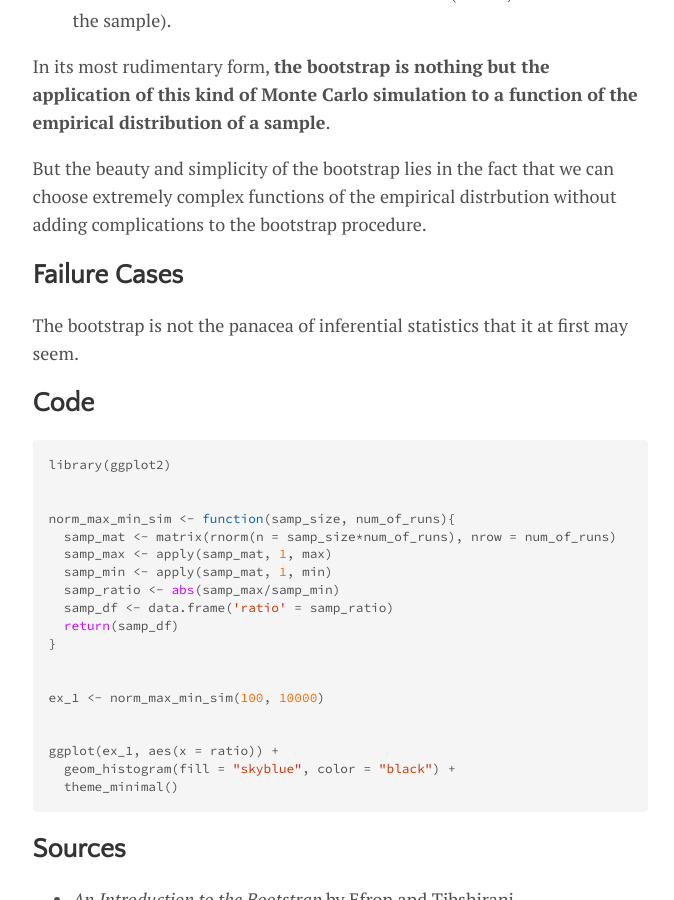
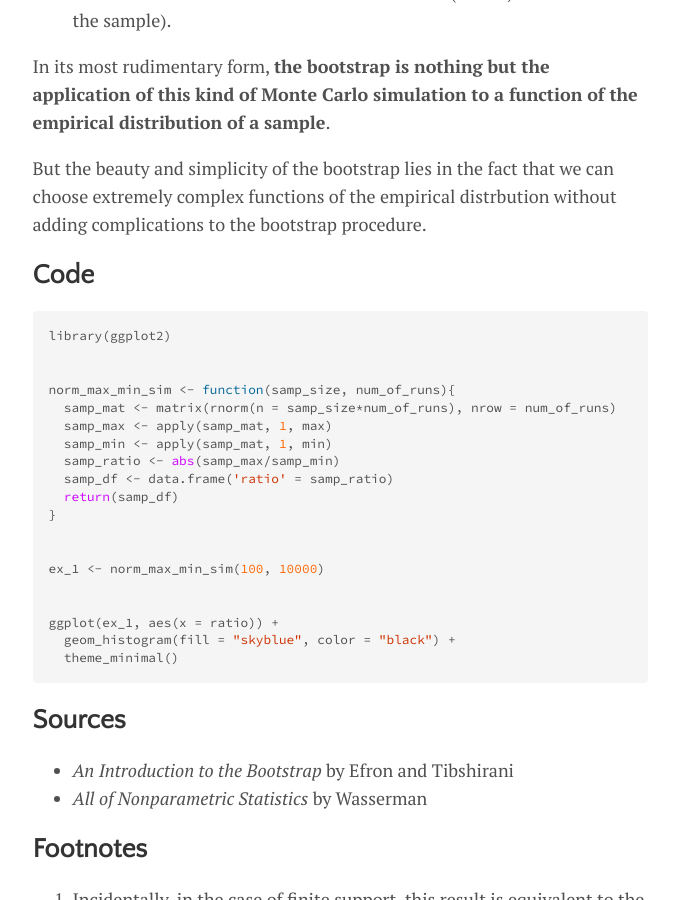
Before and after one commit to DanielAmes/DanielAmes.github.io, a Jekyll site: the page built from _posts/2024-12-30-bootstrap.md, in a window 1280 px wide and 900 px high, scrolled down 2334 px. Shown: the whole window, without its empty margins (300-974 px from the left). Built offline with Jekyll 4.4.1, drawn with Linux system fonts in a browser that asks for light colours; formulas are drawn with MathJax 3.

Commit message:
removed failure case header

````diff
--- a/_posts/2024-12-30-bootstrap.md
+++ b/_posts/2024-12-30-bootstrap.md
@@ -60,10 +60,6 @@ In its most rudimentary form, **the bootstrap is nothing but the application of
 
 But the beauty and simplicity of the bootstrap lies in the fact that we can choose extremely complex functions of the empirical distrbution without adding complications to the bootstrap procedure.
 
-## Failure Cases
-
-The bootstrap is not the panacea of inferential statistics that it at first may seem.
-
 ## Code
 ```R
 library(ggplot2)
````
